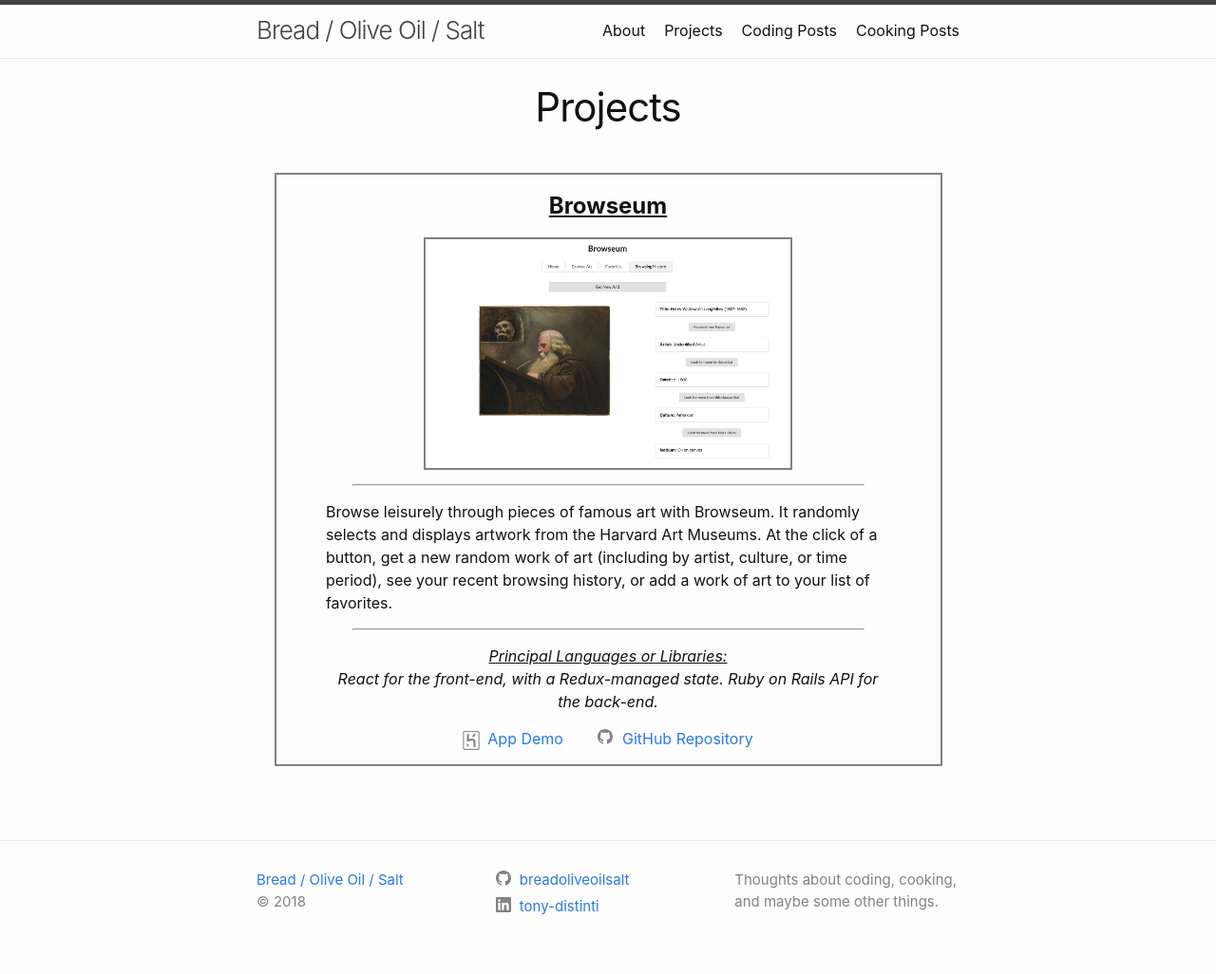
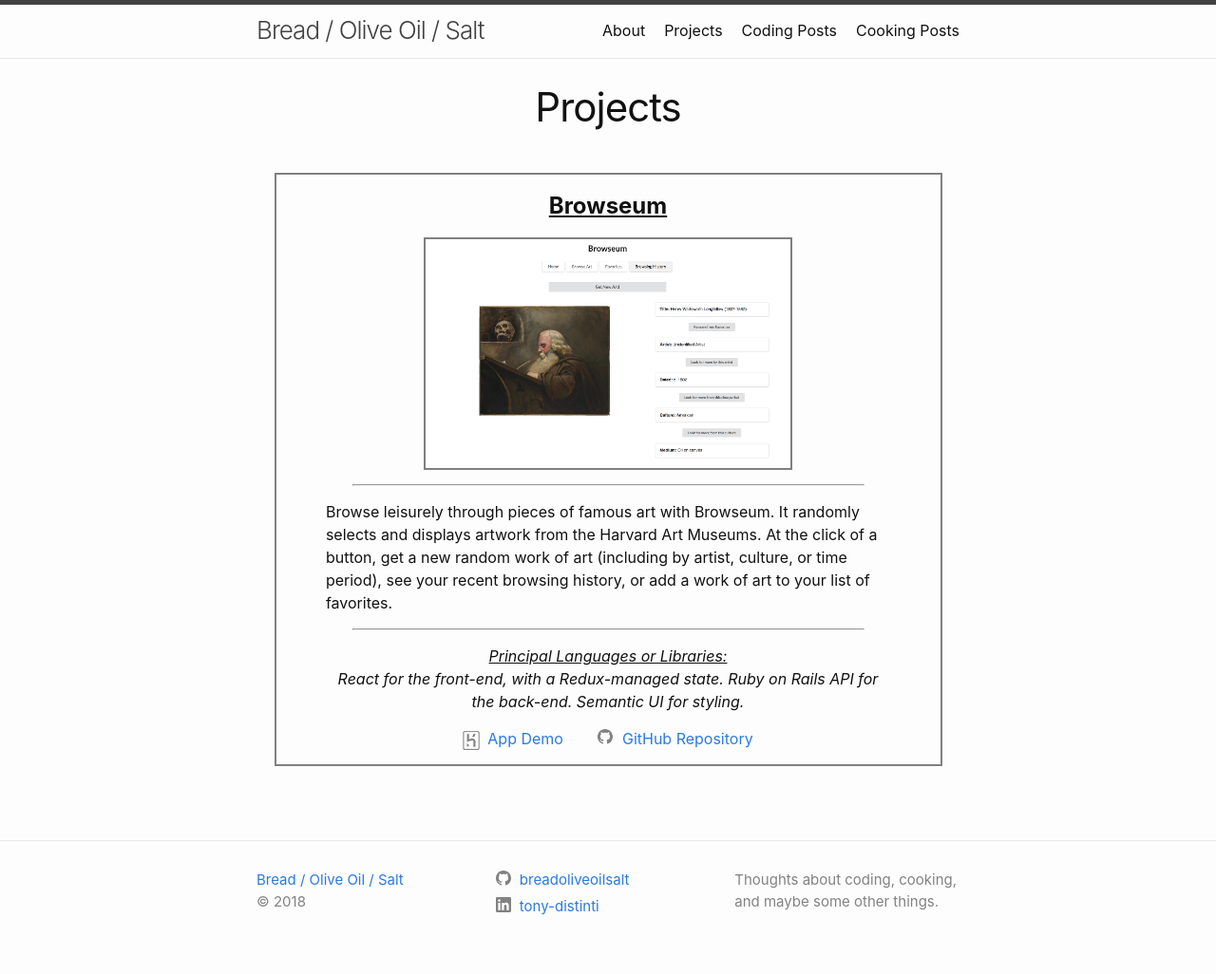
Before and after one commit to breadoliveoilsalt/breadoliveoilsalt.github.io, a Jekyll site: the page built from projects.md, in a window 1280 px wide. Shown: the whole page at 95% size. Built offline with Jekyll 4.4.1, drawn with Linux system fonts in a browser that asks for light colours.

Commit message:
Minor update to projects.yml

```diff
--- a/_data/projects.yml
+++ b/_data/projects.yml
@@ -2,7 +2,7 @@
   title: Browseum
   image_path: /assets/images/projects/browseum-thumbnail.png
   description: Browse leisurely through pieces of famous art with Browseum. It randomly selects and displays artwork from the Harvard Art Museums. At the click of a button, get a new random work of art (including by artist, culture, or time period), see your recent browsing history, or add a work of art to your list of favorites.
-  languages: React for the front-end, with a Redux-managed state. Ruby on Rails API for the back-end.
+  languages: React for the front-end, with a Redux-managed state. Ruby on Rails API for the back-end. Semantic UI for styling.
   app_url: https://browseum.herokuapp.com/
   github_url: https://github.com/breadoliveoilsalt/browseum
   video_url:
```
